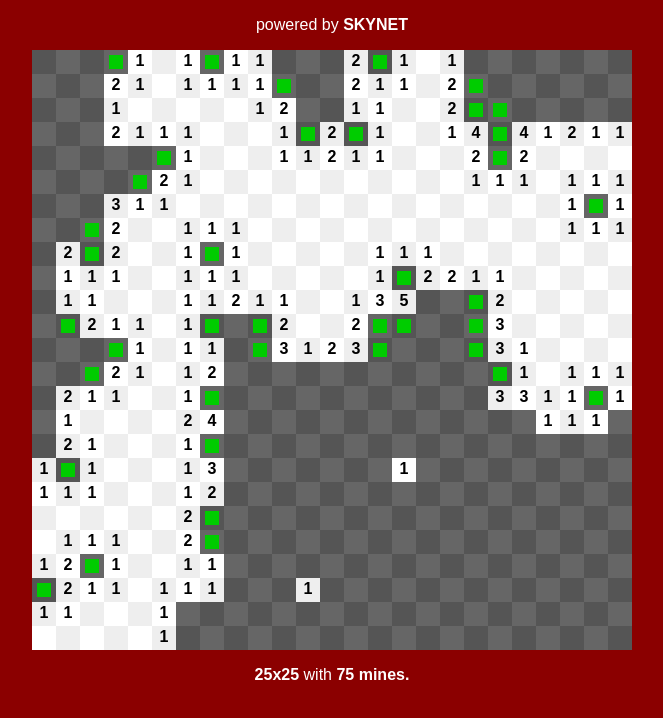
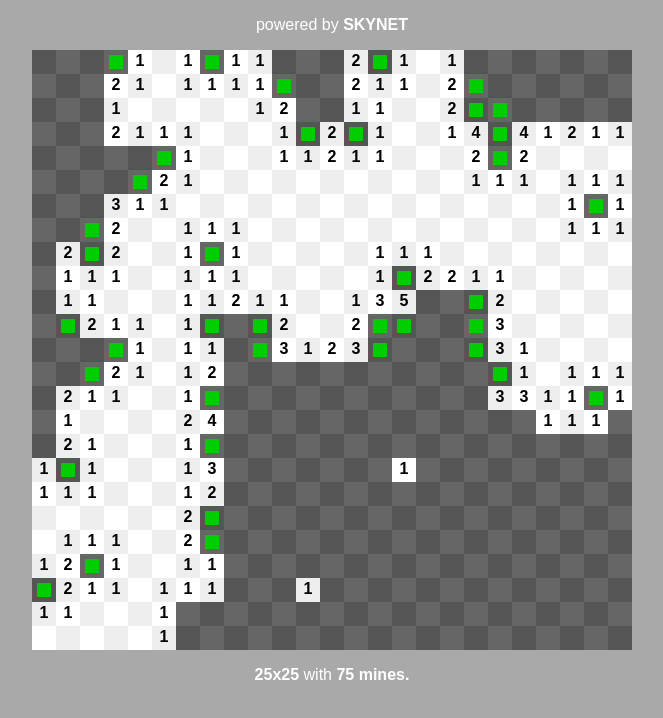
Before and after one commit to chuffrey4/SweeperBot, a plain HTML site: page index.html in a window 1280 px wide. Shown: the whole page, without its empty margins (308-971 px from the left). Drawn offline with Linux system fonts and the light colour scheme.

Commit message:
removed background color flashing to avoid seizure lawsuits

```diff
--- a/script.js
+++ b/script.js
@@ -196,11 +196,11 @@ function Minesweeper() {
   }
   this.enableFlagging = function () {
     this.flagging = true;
-    document.body.style.backgroundColor = "darkgreen";
+    //document.body.style.backgroundColor = "darkgreen";
   }
   this.disableFlagging = function () {
     this.flagging = false;
-    document.body.style.backgroundColor = "darkred";
+    //document.body.style.backgroundColor = "darkred";
   }
 }
 
--- a/style.css
+++ b/style.css
@@ -1,5 +1,5 @@
 body {
-  background-color: darkred;
+  background-color: darkgray;
   padding: 0;
   margin: 0;
   color: white;
```
